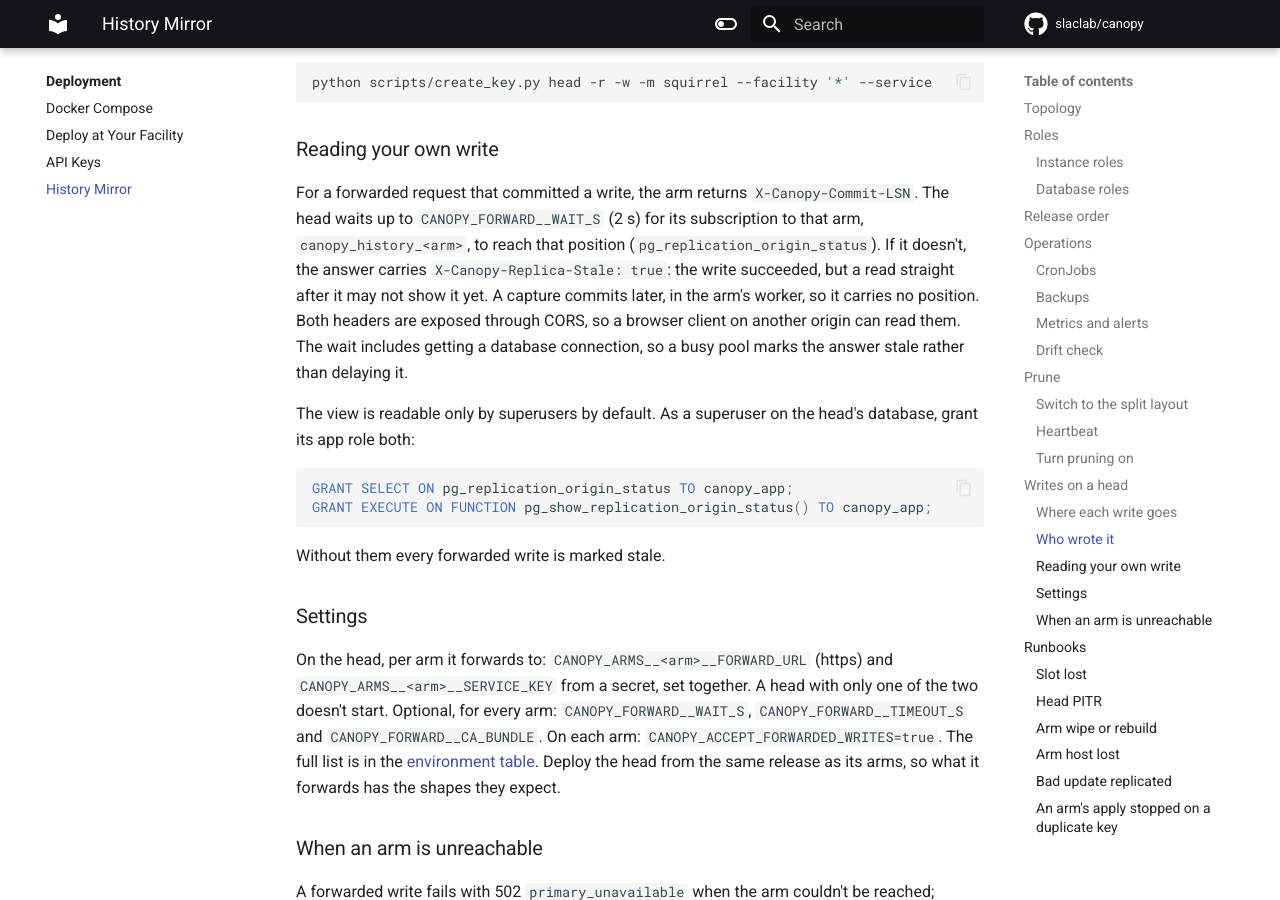
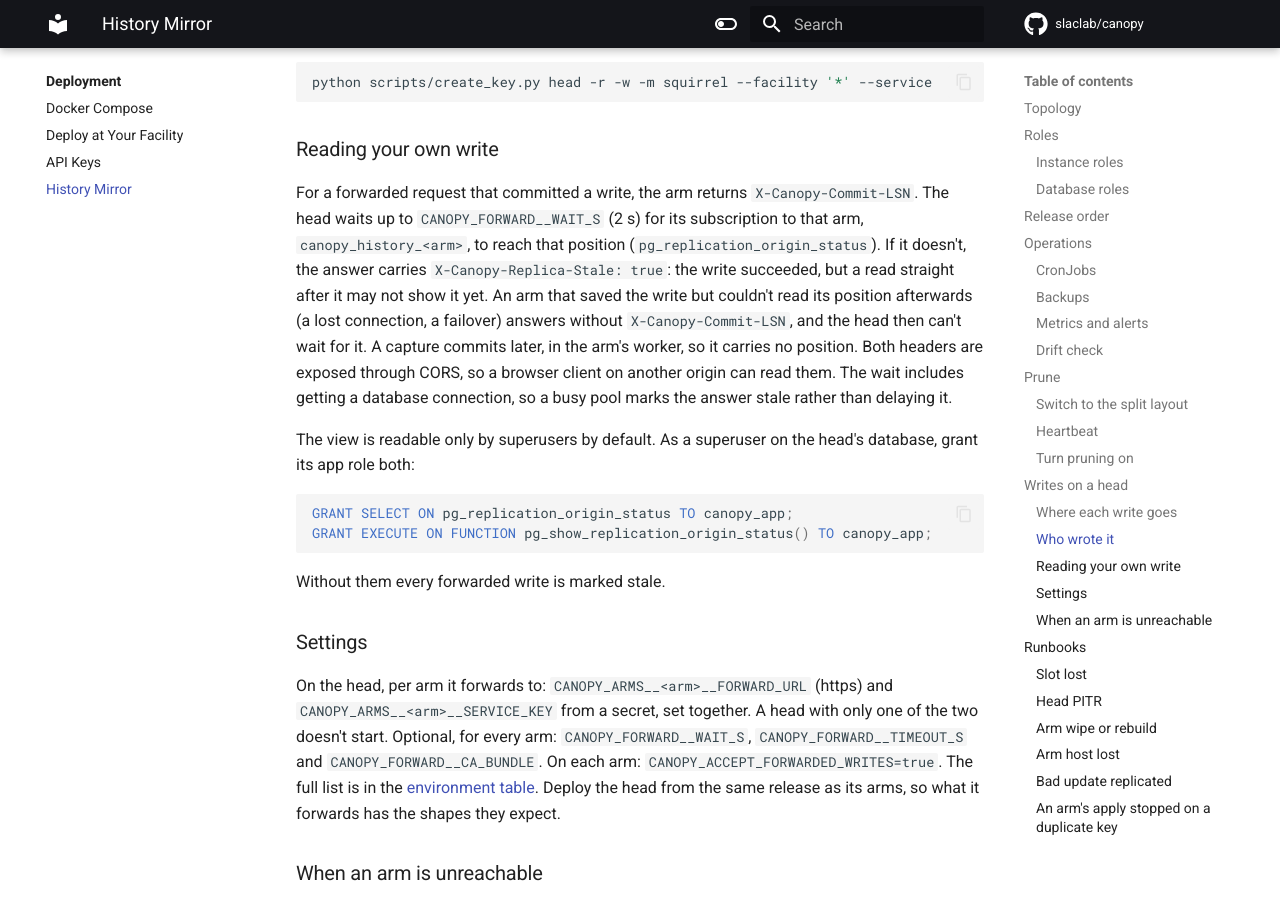
Before and after one commit to slaclab/canopy, an MkDocs documentation site: the page built from docs/deployment/history.md, in a window 1280 px wide and 900 px high, scrolled down 10437 px. Built offline with MkDocs 1.6.1 and Material for MkDocs 9.7.7, drawn with Linux system fonts in a browser that asks for light colours; comment, search, counter and statistics services are not loaded.

Commit message:
DOC: Say a forwarded write can come back without its position

```diff
--- a/docs/deployment/history.md
+++ b/docs/deployment/history.md
@@ -395,7 +395,9 @@ For a forwarded request that committed a write, the arm returns
 subscription to that arm, `canopy_history_<arm>`, to reach that position
 (`pg_replication_origin_status`). If it doesn't, the answer carries
 `X-Canopy-Replica-Stale: true`: the write succeeded, but a read straight after it may
-not show it yet. A capture commits later, in the arm's worker, so it carries no
+not show it yet. An arm that saved the write but couldn't read its position
+afterwards (a lost connection, a failover) answers without `X-Canopy-Commit-LSN`, and
+the head then can't wait for it. A capture commits later, in the arm's worker, so it carries no
 position. Both headers are exposed through CORS, so a browser client on another
 origin can read them. The wait includes getting a database connection, so a busy pool
 marks the answer stale rather than delaying it.
```
